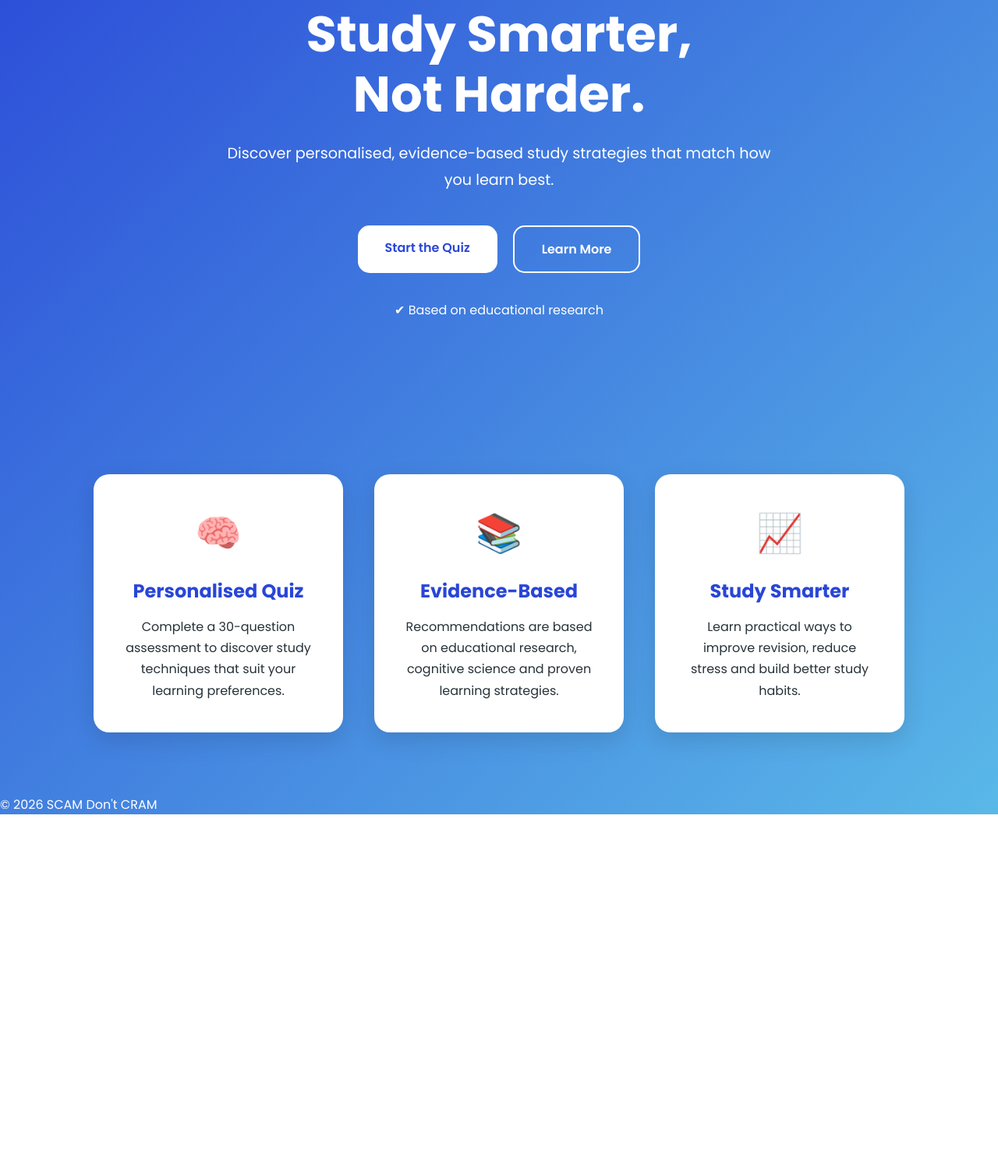
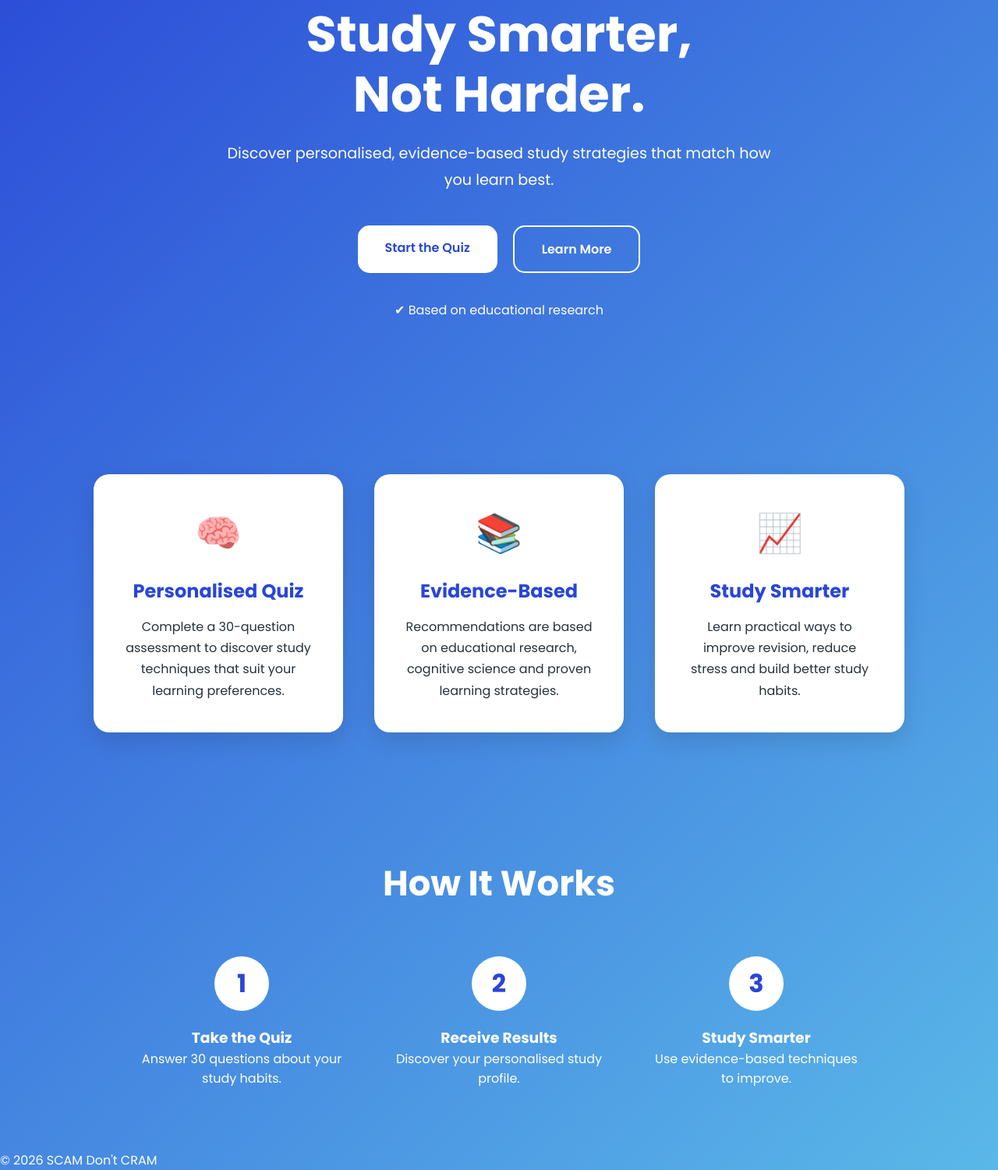
Before and after one commit to HiddenOffence/SCAM_1.0, a Flask app: page / in a window 1280 px wide. Shown: the part 210-1710 px from the top of the page at 78% size. Before the commit the page ends 1254 px from the top, so only its background shows below. Run offline with Flask 3, Linux system fonts and the light colour scheme.

Commit message:
added a 'How it works" section

```diff
--- a/static/style.css
+++ b/static/style.css
@@ -229,3 +229,69 @@ body{
     line-height:1.7;
 
 }
+
+/* ==========================================
+   Steps
+========================================== */
+
+.steps{
+
+    padding:80px 8%;
+
+    text-align:center;
+
+}
+
+.steps h2{
+
+    font-size:2.8rem;
+
+    margin-bottom:60px;
+
+}
+
+.step-container{
+
+    display:flex;
+
+    justify-content:center;
+
+    gap:50px;
+
+    flex-wrap:wrap;
+
+}
+
+.step{
+
+    width:280px;
+
+}
+
+.number{
+
+    width:70px;
+
+    height:70px;
+
+    margin:auto;
+
+    margin-bottom:20px;
+
+    border-radius:50%;
+
+    background:white;
+
+    color:var(--primary-blue);
+
+    font-size:2rem;
+
+    font-weight:bold;
+
+    display:flex;
+
+    justify-content:center;
+
+    align-items:center;
+
+}
--- a/templates/home.html
+++ b/templates/home.html
@@ -79,4 +79,53 @@
 
 </section>
 
+<section class="steps">
+
+    <h2>How It Works</h2>
+
+    <div class="step-container">
+
+        <div class="step">
+
+            <div class="number">1</div>
+
+            <h3>Take the Quiz</h3>
+
+            <p>
+                Answer 30 questions about
+                your study habits.
+            </p>
+
+        </div>
+
+        <div class="step">
+
+            <div class="number">2</div>
+
+            <h3>Receive Results</h3>
+
+            <p>
+                Discover your personalised
+                study profile.
+            </p>
+
+        </div>
+
+        <div class="step">
+
+            <div class="number">3</div>
+
+            <h3>Study Smarter</h3>
+
+            <p>
+                Use evidence-based
+                techniques to improve.
+            </p>
+
+        </div>
+
+    </div>
+
+</section>
+
 {% endblock %}
```
